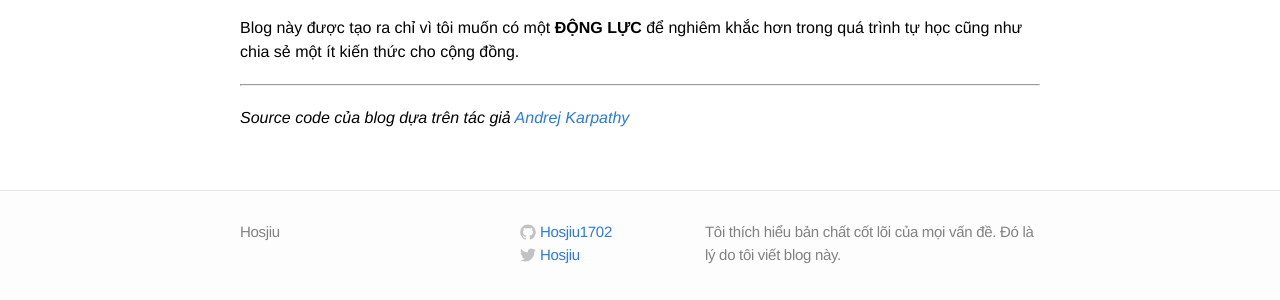
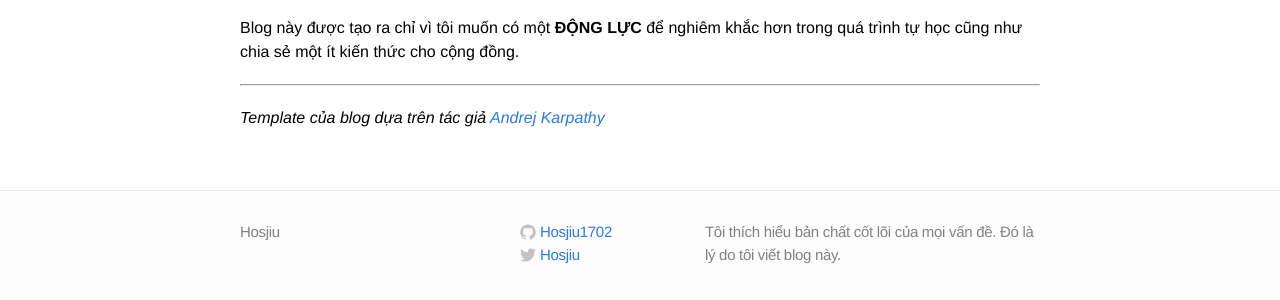
Before and after one commit to hosjiu1702/blog, a Jekyll site: the page built from about.md, in a window 1280 px wide. Shown: the part 491-791 px from the top of the page. Built offline with Jekyll 4.4.1, drawn with Linux system fonts in a browser that asks for light colours.

Commit message:
update about.md

```diff
--- a/about.md
+++ b/about.md
@@ -26,4 +26,4 @@ tự học cũng như chia sẻ một ít kiến thức cho cộng đồng.
 
 ___
 
-_Source code của blog dựa trên tác giả [Andrej Karpathy](http://karpathy.github.io/)_
+_Template của blog dựa trên tác giả [Andrej Karpathy](http://karpathy.github.io/)_
```
